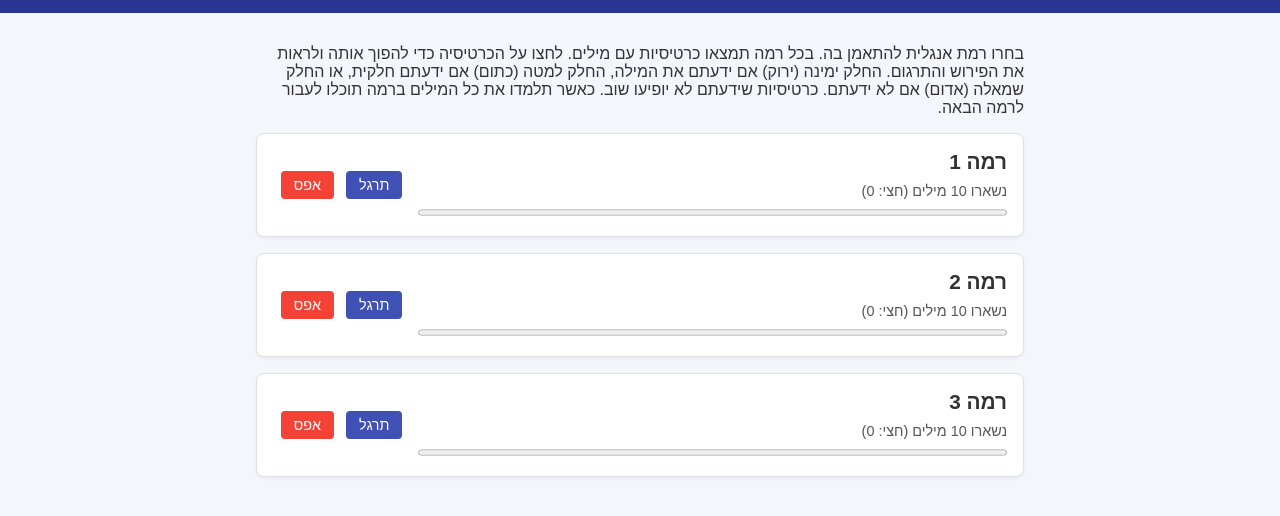
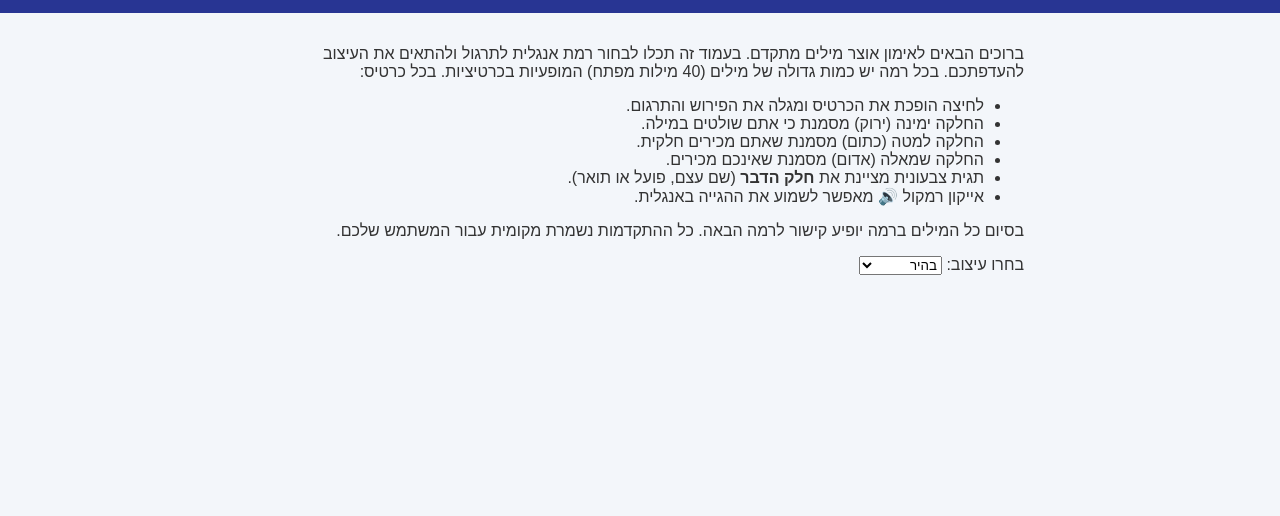
Before and after one commit to OzBaget/EnglishVocabulary, a plain HTML site: page index.html in a window 1280 px wide. Shown: the part 48-564 px from the top of the page. Drawn offline with Linux system fonts and the light colour scheme.

Commit message:
Update index.html

```diff
--- a/index.html
+++ b/index.html
@@ -12,47 +12,27 @@
   </div>
   <div class="container">
     <p>
-      בחרו רמת אנגלית להתאמן בה. בכל רמה תמצאו כרטיסיות עם מילים. לחצו על
-      הכרטיסיה כדי להפוך אותה ולראות את הפירוש והתרגום. החלק ימינה (ירוק)
-      אם ידעתם את המילה, החלק למטה (כתום) אם ידעתם חלקית, או החלק שמאלה
-      (אדום) אם לא ידעתם. כרטיסיות שידעתם לא יופיעו שוב. כאשר תלמדו את כל
-      המילים ברמה תוכלו לעבור לרמה הבאה.
+      ברוכים הבאים לאימון אוצר מילים מתקדם. בעמוד זה תכלו לבחור רמת אנגלית לתרגול ולהתאים את העיצוב להעדפתכם. בכל רמה יש כמות גדולה של מילים (40 מילות מפתח) המופעיות בכרטיציות. בכל כרטיס:
+      <ul>
+        <li>לחיצה הופכת את הכרטיס ומגלה את הפירוש והתרגום.</li>
+        <li>החלקה ימינה (ירוק) מסמנת כי אתם שולטים במילה.</li>
+        <li>החלקה למטה (כתום) מסמנת שאתם מכירים חלקית.</li>
+        <li>החלקה שמאלה (אדום) מסמנת שאינכם מכירים.</li>
+        <li>תגית צבעונית מציינת את <strong>חלק הדבר</strong> (שם עצם, פועל או תואר).</li>
+        <li>אייקון רמקול 🔊 מאפשר לשמוע את ההגייה באנגלית.</li>
+      </ul>
+      בסיום כל המילים ברמה יופיע קישור לרמה הבאה. כל ההתקדמות נשמרת מקומית עבור המשתמש שלכם.
     </p>
-    <div class="level-list">
-      <div class="level-item" data-level="1">
-        <div class="info">
-          <h2>רמה 1</h2>
-          <span class="progress-text"></span>
-          <progress value="0" max="10"></progress>
-        </div>
-        <div>
-          <a href="level.html?level=1" class="button">תרגל</a>
-          <button class="reset-button" data-level="1">אפס</button>
-        </div>
-      </div>
-      <div class="level-item" data-level="2">
-        <div class="info">
-          <h2>רמה 2</h2>
-          <span class="progress-text"></span>
-          <progress value="0" max="10"></progress>
-        </div>
-        <div>
-          <a href="level.html?level=2" class="button">תרגל</a>
-          <button class="reset-button" data-level="2">אפס</button>
-        </div>
-      </div>
-      <div class="level-item" data-level="3">
-        <div class="info">
-          <h2>רמה 3</h2>
-          <span class="progress-text"></span>
-          <progress value="0" max="10"></progress>
-        </div>
-        <div>
-          <a href="level.html?level=3" class="button">תרגל</a>
-          <button class="reset-button" data-level="3">אפס</button>
-        </div>
-      </div>
+    <div class="settings">
+      <label for="theme-select">בחרו עיצוב:</label>
+      <select id="theme-select" class="theme-select">
+        <option value="light">בהיר</option>
+        <option value="dark">כהה</option>
+        <option value="code">קוד</option>
+        <option value="abstract">אבסטרקטי</option>
+      </select>
     </div>
+    <div id="level-list" class="level-list"></div>
   </div>
   <script src="script.js"></script>
 </body>
```
